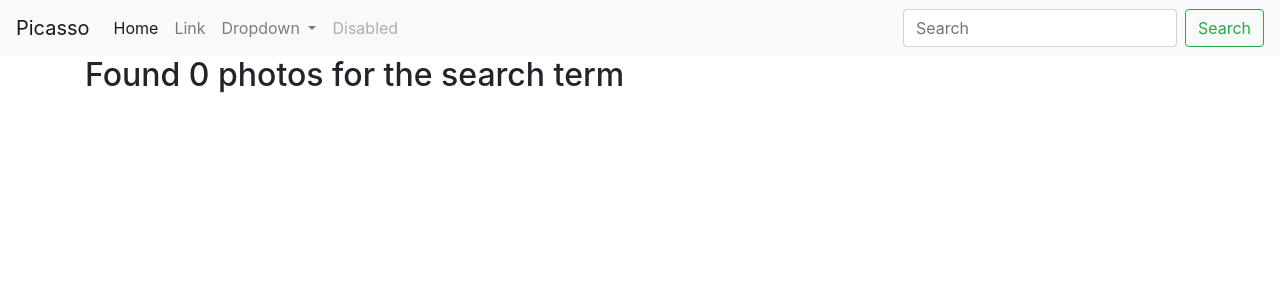
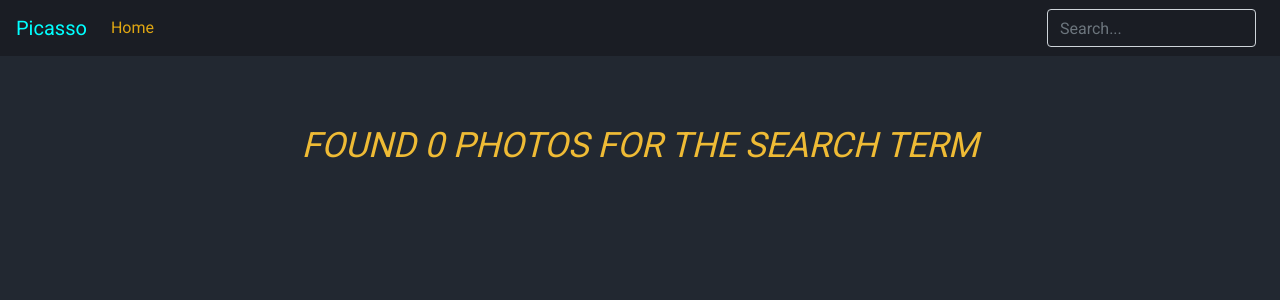
Before and after one commit to Sundaybrian/Picasso, a Django app: template gallery/templates/all-canvas/search.html in a window 1280 px wide. Shown: the top 300 px of the page. Run offline with Django 3.2, Linux system fonts and the light colour scheme; the template is opened without the code that fills it, so the values that code supplies are empty; some libraries are stand-ins or nearby versions.

Commit message:
add styling to the home page and search page

```diff
--- a/gallery/templates/all-canvas/search.html
+++ b/gallery/templates/all-canvas/search.html
@@ -4,9 +4,9 @@
 
   <div class="row">
     {% if photos %}
-      <h2>Found {{ photos|length }} of searched term {{message}}</h2>
+      <h2 class="title">Found {{ photos|length }} of searched term {{message}}</h2>
     {% else %}
-      <h2> Found 0 photos for the search term {{message}}</h2>
+      <h2 class="title"> Found 0 photos for the search term {{message}}</h2>
     {% endif %}
   </div>
 
--- a/gallery/templates/navbar.html
+++ b/gallery/templates/navbar.html
@@ -1,4 +1,4 @@
-<nav class="navbar navbar-expand-lg navbar-light bg-light">
+<nav class="navbar navbar-expand-lg navbar-light bg-light sticky-top">
     <a class="navbar-brand" href="{% url 'welcome' %}">Picasso</a>
     <button class="navbar-toggler" type="button" data-toggle="collapse" data-target="#navbarSupportedContent" aria-controls="navbarSupportedContent" aria-expanded="false" aria-label="Toggle navigation">
       <span class="navbar-toggler-icon"></span>
@@ -9,27 +9,10 @@
         <li class="nav-item active">
           <a class="nav-link" href="{% url 'picassoHome'%}">Home <span class="sr-only">(current)</span></a>
         </li>
-        <li class="nav-item">
-          <a class="nav-link" href="#">Link</a>
-        </li>
-        <li class="nav-item dropdown">
-          <a class="nav-link dropdown-toggle" href="#" id="navbarDropdown" role="button" data-toggle="dropdown" aria-haspopup="true" aria-expanded="false">
-            Dropdown
-          </a>
-          <div class="dropdown-menu" aria-labelledby="navbarDropdown">
-            <a class="dropdown-item" href="#">Action</a>
-            <a class="dropdown-item" href="#">Another action</a>
-            <div class="dropdown-divider"></div>
-            <a class="dropdown-item" href="#">Something else here</a>
-          </div>
-        </li>
-        <li class="nav-item">
-          <a class="nav-link disabled" href="#" tabindex="-1" aria-disabled="true">Disabled</a>
-        </li>
       </ul>
       <form class="form-inline my-2 my-lg-0" role="search" action="{% url 'search_results' %}">
-        <input class="form-control mr-sm-2" type="search" placeholder="Search" aria-label="Search" name="photo">
-        <button class="btn btn-outline-success my-2 my-sm-0" type="submit">Search</button>
+        <input class="form-control mr-sm-2" type="search" placeholder="Search..." aria-label="Search" name="photo">
+        <!-- <button class="btn btn-outline-success my-2 my-sm-0" type="submit">Search</button> -->
       </form>
     </div>
   </nav>
--- /dev/null
+++ b/requirements.txt
@@ -0,0 +1,6 @@
+Django==2.2.4
+django-bootstrap4==0.0.8
+Pillow==6.1.0
+psycopg2==2.8.3
+pytz==2019.2
+sqlparse==0.3.0
--- a/static/css/gallery.css
+++ b/static/css/gallery.css
@@ -1,4 +1,58 @@
-h1.title {
+@import url("https://fonts.googleapis.com/css?family=IBM+Plex+Mono|Roboto&display=swap");
+:root {
+  --bg: #222831;
+  --bg2: #181C22;
+  --bg3: #1A1D24;
+  --green1: #efbb35;
+  --green2: #e84279;
+  --green3: #dfa612;
+  --top1: #302e24;
+  --top2: #28313e;
+  --text-color: #F9FFEE;
+  --info-box-text: antiquewhite;
+  --info-box-bg: rgba(255, 213, 70, 0.1);
+
+
+}
+
+h1,
+h2,
+h3,
+h4 {
+  color: var(--green1);
+  font-style: italic;
+  font-family: 'IBM Plex Mon', 'Roboto', sans-serif;
+}
+
+nav.navbar.navbar-expand-lg.navbar-light.bg-light{
+  background: var(--bg3) !important;
+}
+
+a.navbar-brand{
+  color: cyan !important;
+}
+
+.navbar-light .navbar-nav .nav-link {
+  color:var(--green3) !important;
+}
+
+.form-control.mr-sm-2{
+  background: transparent;
+}
+
+
+/* ========================================================== */
+body,
+html {
+  background: var(--bg);
+}
+
+body {
+  color: var(--text-color);
+  font-family:'Roboto',sans-serif;
+}
+
+.title {
   position: relative;
   margin: 70px auto;
   text-align: center;
```
Also changed, not shown: other parts of gallery/templates/all-canvas/search.html (+39 -2 lines), other parts of static/css/gallery.css (+54 -4 lines), gallery/templates/all-canvas/picasso_home.html (+4 -6 lines).
